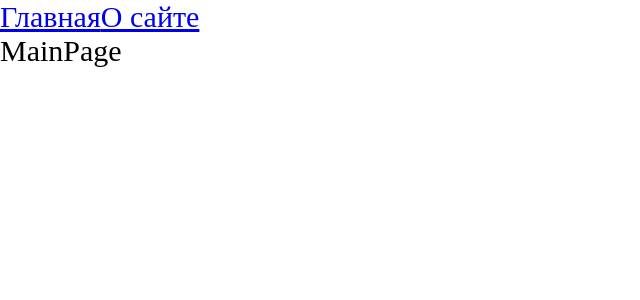
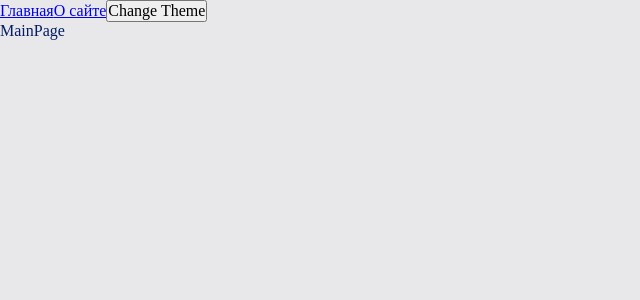
Before and after one commit to AnastasiaGer/production-project, a React app: page / in a window 1280 px wide. Shown: the top 300 px of the page, without its empty margins (0-640 px from the left). Built offline with nearby package versions, Linux system fonts and the light colour scheme.

Commit message:
7 Organization of styles. Adding themes

```diff
--- a/src/App.tsx
+++ b/src/App.tsx
@@ -1,14 +1,20 @@
-import React, { Suspense } from 'react';
+import { Suspense, useContext } from 'react';
 import {Link, Route, Routes} from 'react-router-dom';
-import './index.scss';
+import './styles/index.scss';
 import {AboutPageAsync} from "./pages/AboutPage/AboutPage.async";
 import {MainPageAsync} from "./pages/MainPage/MainPage.async";
+import {useTheme} from './theme/useTheme';
+
+
 
 const App = () => {
+    const {theme, toggleTheme} = useTheme()
+
     return (
-        <div className="app">
+        <div className={`app ${theme}`}>
             <Link to={'/'}>Главная</Link>
             <Link to={'/about'}>О сайте</Link>
+            <button onClick={toggleTheme}>Change Theme</button>
             <Suspense fallback={<div>Loading...</div>}>
                 <Routes>
                     <Route path={'/about'} element={<AboutPageAsync />} />
--- a/src/index.scss
+++ /dev/null
@@ -1,9 +0,0 @@
-* {
-  margin: 0;
-  padding: 0;
-  box-sizing: border-box;
-}
-
-.app {
-  font-size: 30px;
-}
--- a/src/index.tsx
+++ b/src/index.tsx
@@ -1,10 +1,13 @@
-import {render} from 'react-dom';
-import { BrowserRouter } from 'react-router-dom';
-import App from './App';
+import { render } from "react-dom";
+import { BrowserRouter } from "react-router-dom";
+import App from "./App";
+import ThemeProvider from "./theme/ThemeProvider";
 
 render(
   <BrowserRouter>
-  <App />
+    <ThemeProvider>
+      <App />
+    </ThemeProvider>
   </BrowserRouter>,
-  document.getElementById('root')
-)
+  document.getElementById("root")
+);
--- /dev/null
+++ b/src/styles/index.scss
@@ -0,0 +1,13 @@
+@import "reset";
+@import "variables/global";
+@import "themes/normal";
+@import "themes/dark";
+
+.app {
+    font: var(--font-m);
+
+    background: var(--bg-color);
+    color: var(--primary-color);
+
+    min-height: 100vh;
+}
--- /dev/null
+++ b/src/styles/reset.scss
@@ -0,0 +1,14 @@
+* {
+  margin: 0;
+  padding: 0;
+  box-sizing: border-box;
+}
+
+input,
+button,
+textarea,
+select {
+  margin: 0;
+
+  font: inherit;
+}
--- /dev/null
+++ b/src/styles/themes/dark.scss
@@ -0,0 +1,6 @@
+.app.dark {
+  --bg-color: #090949;
+
+  --primary-color: #049604;
+  --secondary-color: #04ff04;
+}
--- /dev/null
+++ b/src/styles/themes/normal.scss
@@ -0,0 +1,6 @@
+.app.light{
+  --bg-color: #e8e8ea;
+
+  --primary-color: #041c65;
+  --secondary-color: #0449e0;
+}
--- /dev/null
+++ b/src/styles/variables/global.scss
@@ -0,0 +1,11 @@
+:root {
+  --font-family-main: Consolas, 'Times New Roman', Serif;
+
+  --font-size-l: 24px;
+  --font-line-l: 32px;
+  --font-m: var(--font-family-m) / var(--font-line-m) var(--font-family-main)
+
+  --font-size-m: 16px;
+  --font-line-l: 24px;
+  --font-l: var(--font-family-l) / var(--font-line-l) var(--font-family-main)
+}
--- /dev/null
+++ b/src/theme/ThemeContext.tsx
@@ -0,0 +1,15 @@
+import {createContext} from "react";
+
+export enum Theme {
+    LIGHT = 'light',
+    DARK = 'dark'
+}
+
+export interface ThemeContextProps {
+    theme?: Theme;
+    setTheme?: (theme: Theme) => void
+}
+
+export const ThemeContext = createContext<ThemeContextProps>({})
+
+export const LOCAL_STORAGE_THEME_KEY = 'theme';
--- /dev/null
+++ b/src/theme/ThemeProvider.tsx
@@ -0,0 +1,21 @@
+import React, {FC, useMemo, useState} from 'react';
+import {LOCAL_STORAGE_THEME_KEY, Theme, ThemeContext} from './ThemeContext';
+
+const defaultTheme = localStorage.getItem(LOCAL_STORAGE_THEME_KEY) as Theme || Theme.LIGHT;
+
+const ThemeProvider: FC = ({children}) => {
+    const [theme, setTheme] = useState<Theme>(defaultTheme);
+
+    const defaultProps = useMemo(() => ({
+        theme: theme,
+        setTheme: setTheme,
+    }), [theme])
+
+    return (
+        <ThemeContext.Provider value={defaultProps}>
+            {children}
+        </ThemeContext.Provider>
+    );
+};
+
+export default ThemeProvider;
--- /dev/null
+++ b/src/theme/useTheme.tsx
@@ -0,0 +1,22 @@
+import {LOCAL_STORAGE_THEME_KEY, Theme, ThemeContext} from "./ThemeContext";
+import {useContext} from "react";
+
+interface UseThemeResult {
+    toggleTheme: () => void;
+    theme: Theme;
+}
+
+export function useTheme(): UseThemeResult {
+    const {theme, setTheme} = useContext(ThemeContext);
+
+    const toggleTheme = () => {
+        const newTheme = theme === Theme.DARK ? Theme.LIGHT : Theme.DARK
+        setTheme(newTheme);
+        localStorage.setItem(LOCAL_STORAGE_THEME_KEY, newTheme);
+    }
+
+    return {
+        theme,
+        toggleTheme,
+    }
+}
```
